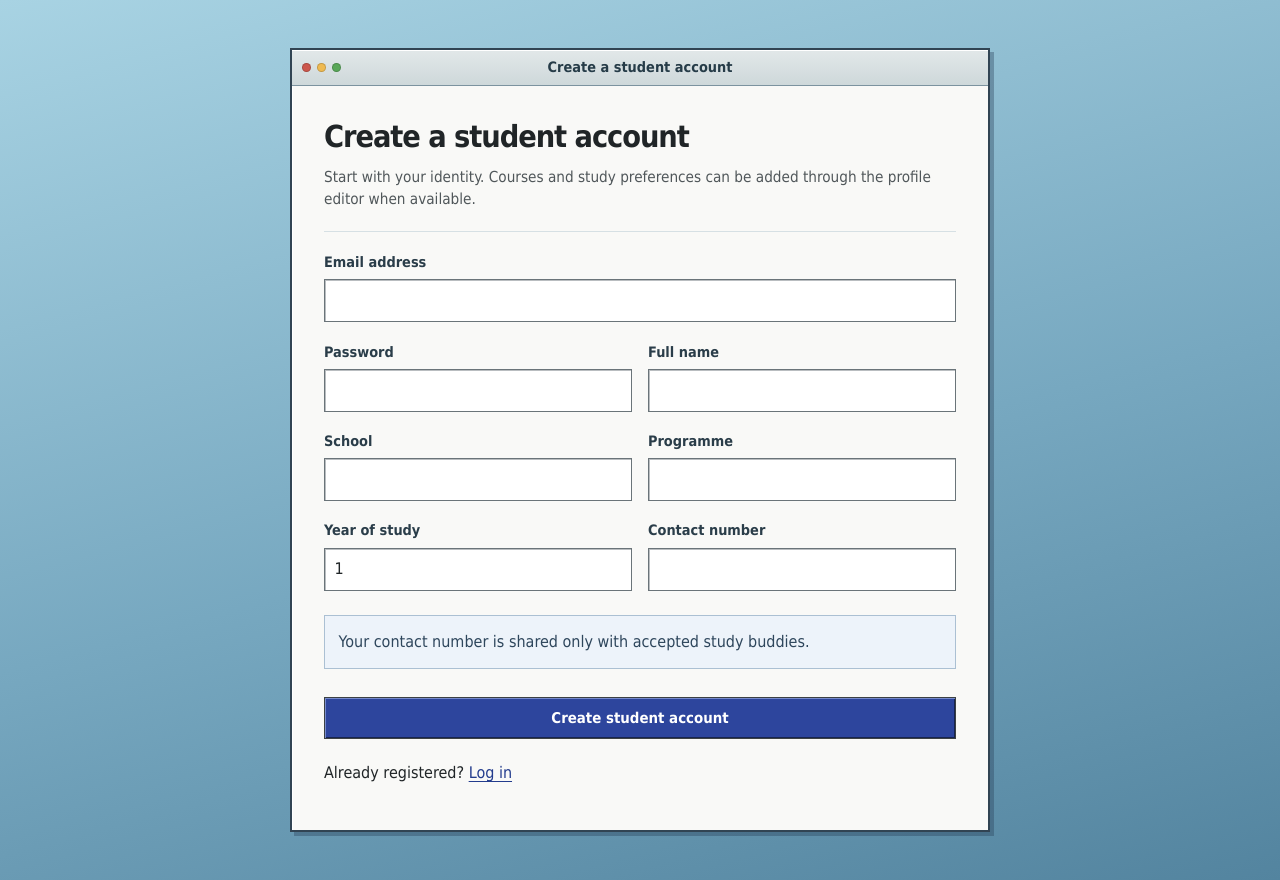
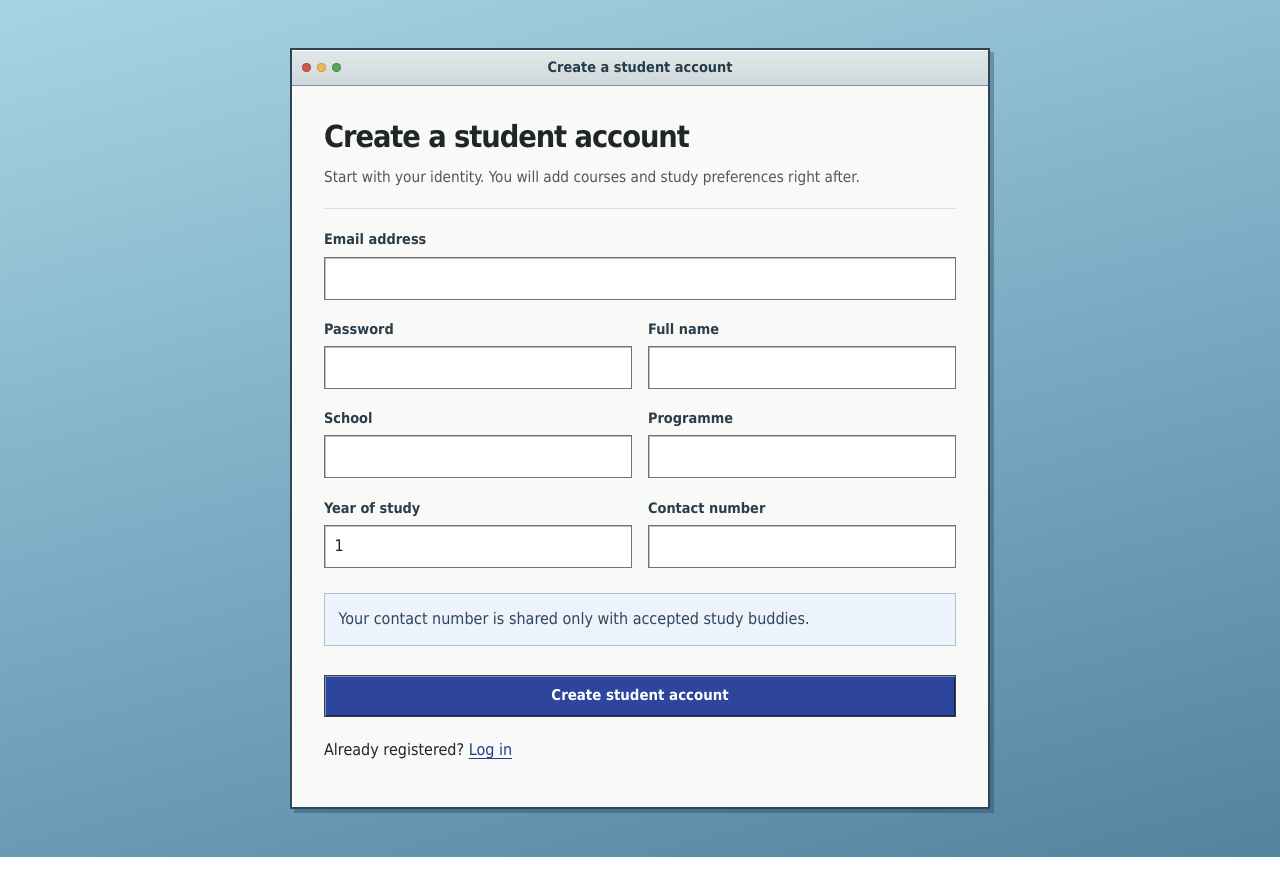
Before and after one commit to aryan12singh/study-buddy-matcher, a React (Vite) app in the folder frontend/: page /register in a window 1280 px wide. After the commit the page ends 857 px from the top, so only its background shows below. Built offline with nearby package versions, Linux system fonts and the light colour scheme; no server answers.

Commit message:
feat: open profile setup from navigation and after registration

```diff
--- a/frontend/src/features/auth/RegisterPage.tsx
+++ b/frontend/src/features/auth/RegisterPage.tsx
@@ -37,13 +37,13 @@ function RegisterPage() {
       contactNumber: form.contactNumber.trim(),
       yearOfStudy: Number(form.yearOfStudy)
     }))
-    if (result.ok) navigate('/connections', { replace: true })
+    if (result.ok) navigate('/profile?welcome=1&tab=preferences', { replace: true, state: { notice: 'Account created.' } })
   }
   return (
     <div className="desktop auth-desktop">
       <WindowPage
         title="Create a student account"
-        description="Start with your identity. Courses and study preferences can be added through the profile editor when available."
+        description="Start with your identity. You will add courses and study preferences right after."
       >
         <form
           onSubmit={submit}
--- a/frontend/src/routes.tsx
+++ b/frontend/src/routes.tsx
@@ -2,6 +2,7 @@ import { createRoutesFromElements, Link, Route } from 'react-router-dom'
 import LoginPage from './features/auth/LoginPage'
 import RegisterPage from './features/auth/RegisterPage'
 import LandingPage from './features/landing/LandingPage'
+import EditProfilePage from './features/profile/EditProfilePage'
 import AccountHome from './shared/auth/AccountHome'
 import RequireRole from './shared/auth/RequireRole'
 import AppShell from './shared/components/AppShell'
@@ -15,6 +16,9 @@ export const appRoutes = createRoutesFromElements(
       <Route element={<RequireRole />}>
         <Route element={<AppShell />}>
           <Route path="/app" element={<AccountHome />} />
+          <Route element={<RequireRole role="STUDENT" />}>
+            <Route path="/profile" element={<EditProfilePage />} />
+          </Route>
           <Route
             path="*"
             element={
--- a/frontend/src/shared/components/AppShell.tsx
+++ b/frontend/src/shared/components/AppShell.tsx
@@ -30,7 +30,7 @@ export default function AppShell() {
               <NavLink to="/connections"><PixelIcon kind="connections" /><span>Connections</span></NavLink>
               <NavLink to="/groups"><PixelIcon kind="groups" /><span>Study groups</span></NavLink>
               <NavLink to="/notifications"><PixelIcon kind="notifications" /><span>Notifications</span></NavLink>
-              <NavLink to={`/students/${account.id}`}><PixelIcon kind="profile" /><span>My study profile</span></NavLink>
+              <NavLink to="/profile"><PixelIcon kind="profile" /><span>My study profile</span></NavLink>
             </>
           ) : (
             <NavLink to="/admin/users"><PixelIcon kind="accounts" /><span>User accounts</span></NavLink>
```
